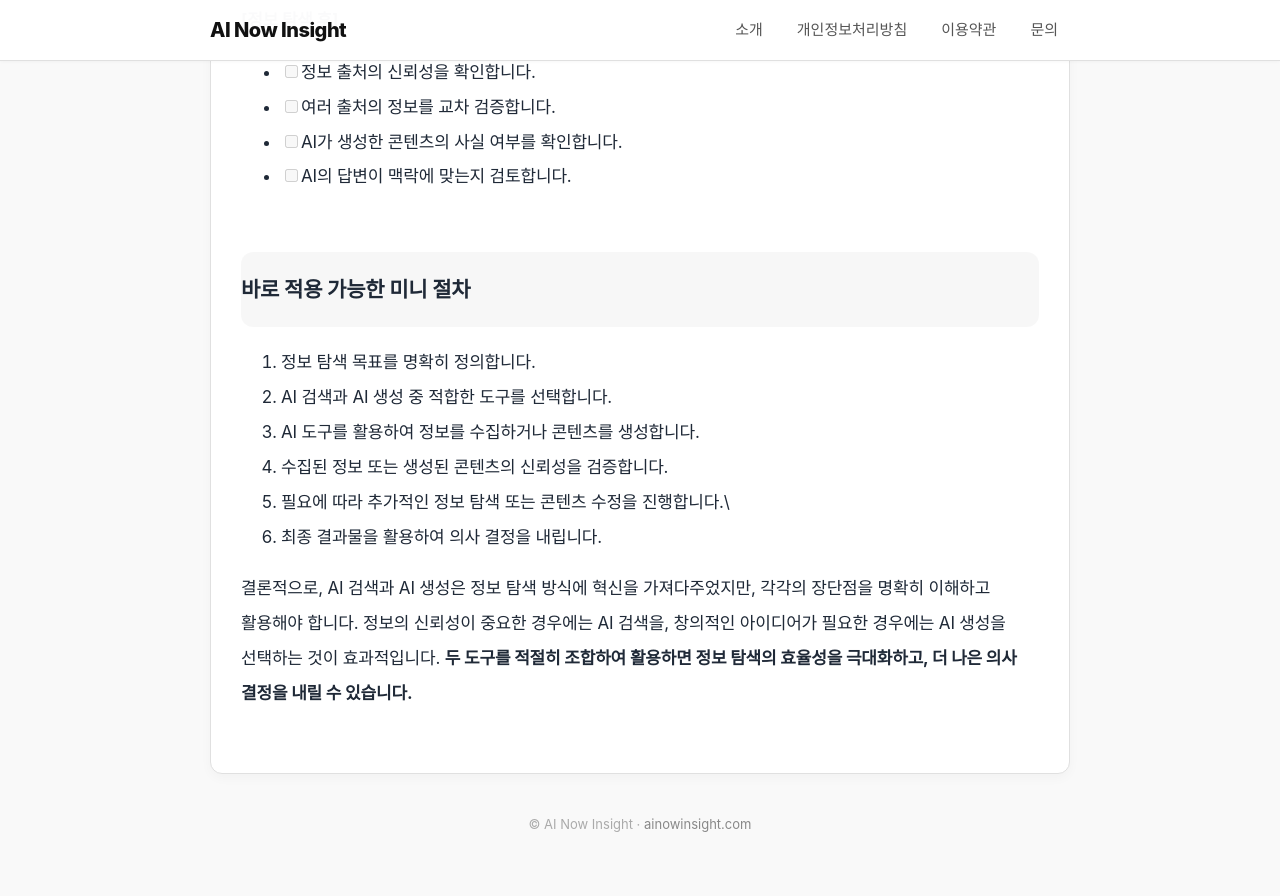
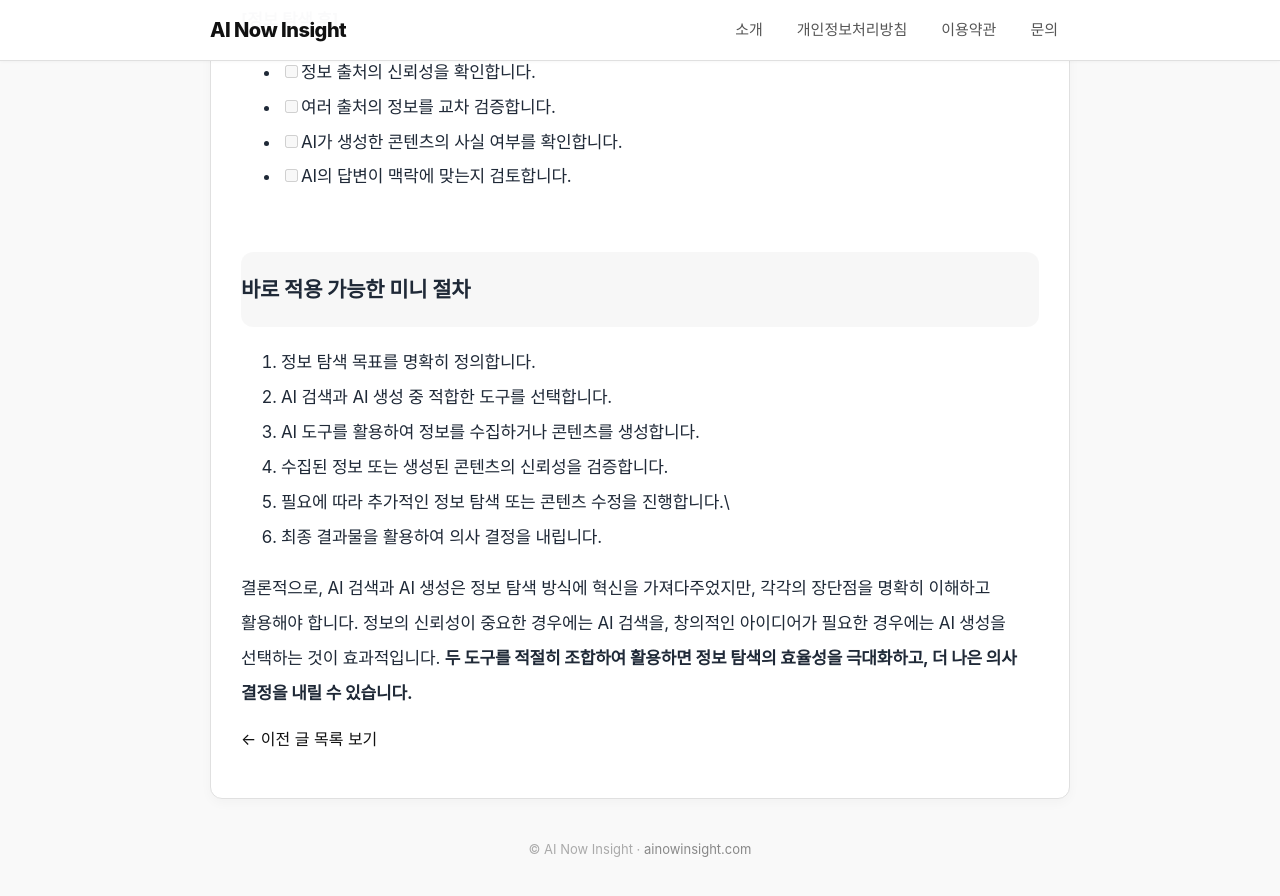
Before and after one commit to ilovegkd/ilovegkd.github.io, a Jekyll site: the page built from _posts/2026-02-15-post-5513.md, in a window 1280 px wide and 900 px high, scrolled down 3149 px. Shown: the top 896 px of the window. Built offline with Jekyll 4.4.1, drawn with Linux system fonts in a browser that asks for light colours; before the commit the page ends 4024 px from its top, so only the background shows below that.

Commit message:
Update post.html

```diff
--- a/_layouts/post.html
+++ b/_layouts/post.html
@@ -66,6 +66,26 @@ layout: null
         {{ content }}
       </div>
 
+      <!-- 이전 / 목록 / 다음 버튼 -->
+      <div class="post-nav">
+
+        {% if page.previous %}
+          <a class="nav-btn prev" href="{{ page.previous.url | relative_url }}">
+            ← 이전 글
+          </a>
+        {% endif %}
+
+        <a class="nav-btn list" href="/">
+          목록 보기
+        </a>
+
+        {% if page.next %}
+          <a class="nav-btn next" href="{{ page.next.url | relative_url }}">
+            다음 글 →
+          </a>
+        {% endif %}
+
+      </div>
     </main>
 
 
```
